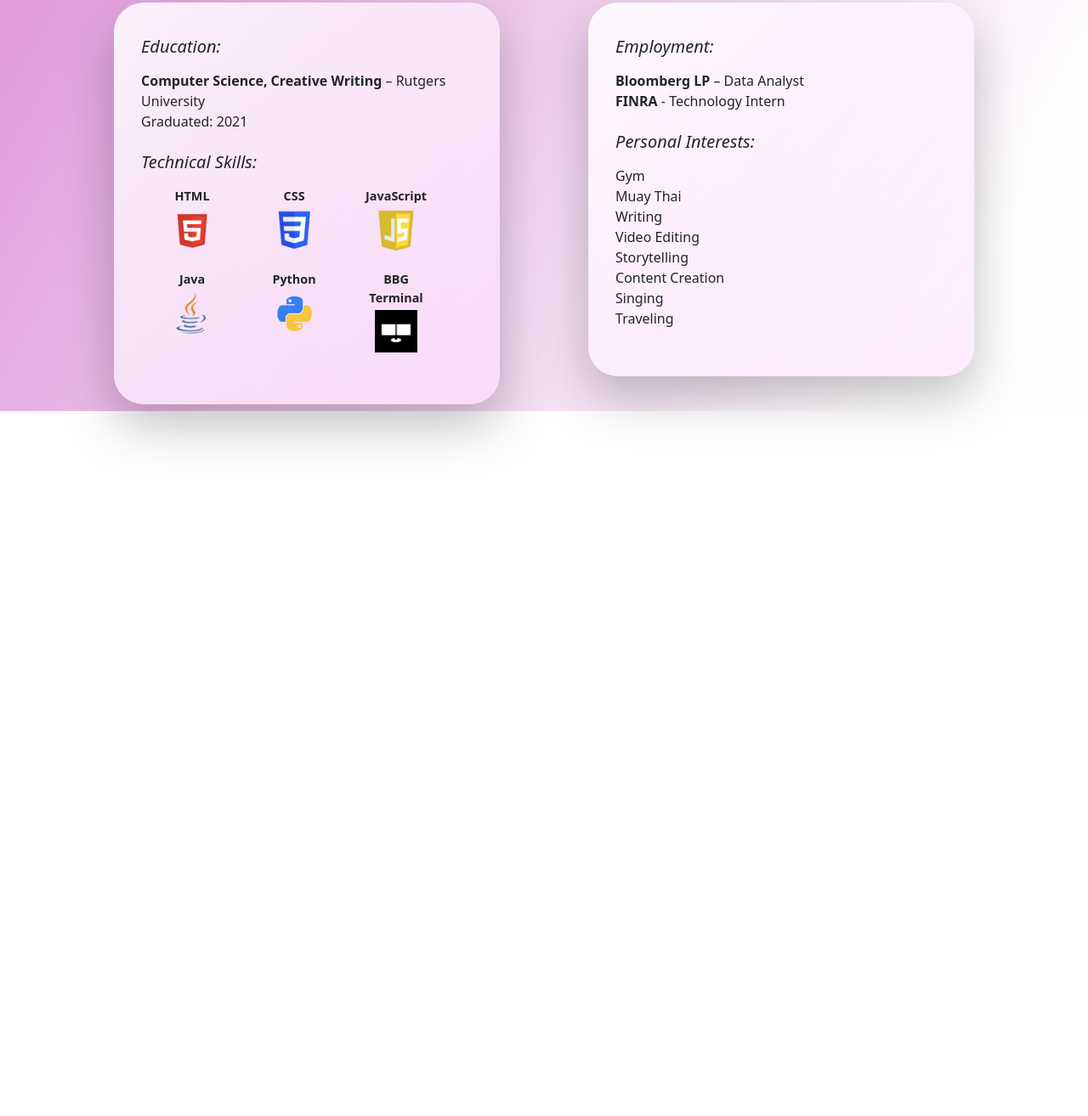
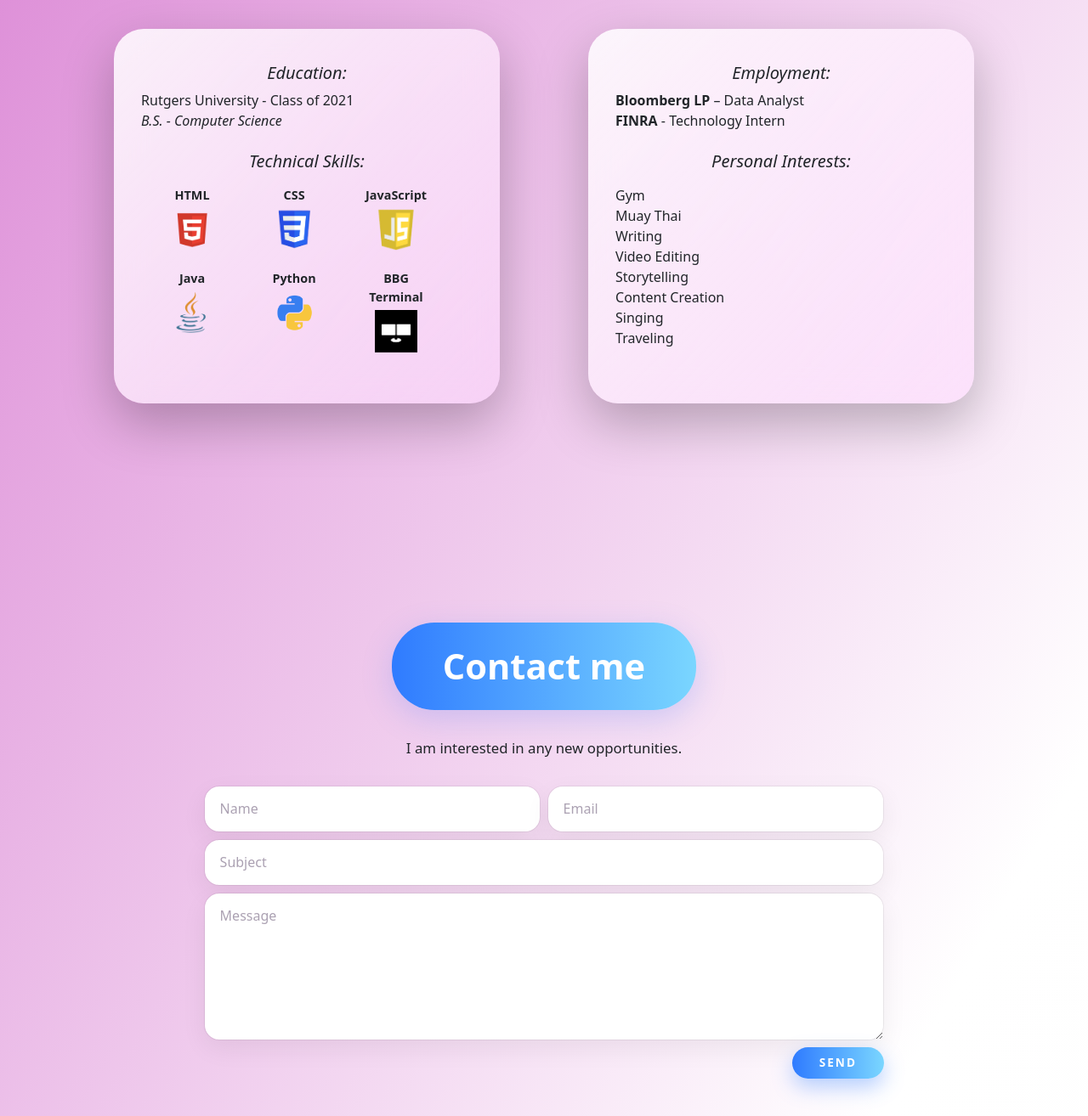
Before and after one commit to minabarsoum/my-portfolio, a plain HTML site: page index.html in a window 1280 px wide. Shown: the part 1186-2500 px from the top of the page at 85% size. Before the commit the page ends 1670 px from the top, so only its background shows below. Drawn offline with nearby package versions, Linux system fonts and the light colour scheme.

Commit message:
contact me page is updated

```diff
--- a/index.html
+++ b/index.html
@@ -20,12 +20,12 @@
                     <svg class="bi me-2" width="40" height="32" aria-hidden="true">
                         <use xlink:href="#bootstrap"></use>
                     </svg>
-                    <span class="section-pill">Welcome</span>
+                    <span style="color: white; font-size: 40px; font-weight: bold;">Welcome</span>
                 </a>
                 <ul class="nav nav-pills">
                     <li class="nav-item"><a href="#" class="nav-link home" aria-current="page">Home</a></li>
                     <li class="nav-item"><a href="#about" class="nav-link about">About</a></li>
-                    <li class="nav-item"><a href="#" class="nav-link contact">Contact</a></li>
+                    <li class="nav-item"><a href="#contact" class="nav-link contact">Contact</a></li>
                 </ul>
             </header>
         </div>
@@ -73,18 +73,18 @@
                     <!-- left col -->
                     <div class="about-blurb mt-4">
                         <div class="">
-                            <div class="row g-4">
+                            <div class="row g-4 align-items-stretch">
                                     <div class="col-md-6">
                                         <div class="about-bubble">
-                                            <h3 class="h5 mb-3"><em>Education:</em></h3>
+                                            <h3 class="h5 text-center"><em>Education:</em></h3>
                                             <ul class="list-unstyled mb-4">
-                                                <li><strong>Computer Science, Creative Writing</strong> – Rutgers University</li>
-                                                <li>Graduated: 2021</li>
+                                                <li>Rutgers University - Class of 2021</li>
+                                                <li><em>B.S. - Computer Science</em></li>
                                             </ul>
 
-                                            <h3 class="h5 mb-3"><em>Technical Skills:</em></h3>
+                                            <h3 class="h5 text-center mb-2"><em>Technical Skills:</em></h3>
                                             <div class="row justify-content-start tech-grid">
-
+                                                <!-- row 1 -->
                                                 <div class="col-4 col-sm-3 col-md-4 text-center mb-3">
                                                     <div class="tech-name">HTML</div>
                                                     <img src="./img/hmtl logo.png" class="tech-icon-img" alt="HTML">
@@ -100,7 +100,7 @@
                                                     <img src="./img/JavaScript-logo.png" class="tech-icon-img" alt="JavaScript">
                                                 </div>
 
-                                                <!-- Row 2 -->
+                                                <!-- row 2 -->
                                                 <div class="col-4 col-sm-3 col-md-4 text-center mb-3">
                                                     <div class="tech-name">Java</div>
                                                     <img src="./img/java logo.PNG" class="tech-icon-img" alt="Java">
@@ -122,14 +122,14 @@
                                     <div class="col-md-6">
                                         <div class="about-bubble">
 
-                                            <h3 class="h5 mb-3"><em>Employment:</em></h3>
+                                            <h3 class="h5 text-center"><em>Employment:</em></h3>
                                             <ul class="list-unstyled mb-4">
                                                 <li><strong>Bloomberg LP</strong> – Data Analyst </li>
                                                 <li><strong>FINRA</strong> - Technology Intern</li>
 
                                             </ul>
 
-                                            <h3 class="h5 mb-3"><em>Personal Interests:</em></h3>
+                                            <h3 class="h5 text-center mb-3"><em>Personal Interests:</em></h3>
                                             <ul class="list-unstyled">
                                                 <li>Gym</li>
                                                 <li>Muay Thai</li>
@@ -149,6 +149,39 @@
                 </div>
             </div>
         </section>
+        <!-- Contact -->
+        <section id="contact" class="contact-section">
+            <div class="container">
+
+                <div class="contact-pill">Contact me</div>
+                <p class="contact-subtitle">
+                    I am interested in any new opportunities.
+                </p>
+
+                <form class="contact-form">
+                    <div class="row g-2">
+                        <div class="col-md-6">
+                            <input type="text" class="form-control form-control-custom" placeholder="Name">
+                        </div>
+                        <div class="col-md-6">
+                            <input type="email" class="form-control form-control-custom" placeholder="Email">
+                        </div>
+
+                        <div class="col-12">
+                            <input type="text" class="form-control form-control-custom" placeholder="Subject">
+                        </div>
+
+                        <div class="col-12">
+                            <textarea class="form-control form-control-custom" rows="6" placeholder="Message"></textarea>
+                        </div>
+
+                        <div class="col-12 text-end">
+                            <button type="submit" class="btn btn-contact-outline">SEND</button>
+                        </div>
+                    </div>
+                </form>
+            </div>
+        </section>
     </section>
 </body>
 </html>
--- a/style.css
+++ b/style.css
@@ -7,7 +7,7 @@
     display: inline-block;
     padding: 14px 40px;
     border-radius: 50px;
-    background: linear-gradient(90deg, #3b82f6 0%, rgba(59, 130, 246, 0.6) 40%, rgba(59, 130, 246, 0) 100%);
+    background: linear-gradient(90deg, #2f7bff 0%, #7ad6ff 100%);
     font-size: 1.7rem;
     font-weight: 700;
     color: white;
@@ -111,7 +111,14 @@
     transform: translateY(-2px);
 }
 
+
+#about {
+    margin-top: 40px;
+    padding-bottom: 300px;
+}
+
 .about-bubble {
+    height: 100%;
     background: linear-gradient(135deg,
             rgba(255, 255, 255, 0.85),
             rgba(255, 220, 255, 0.55));
@@ -120,8 +127,9 @@
     box-shadow: 0 24px 60px rgba(0, 0, 0, 0.25);
     backdrop-filter: blur(18px);
     -webkit-backdrop-filter: blur(18px);
-    margin-bottom: 3rem;
+    margin-bottom: 1.5rem;
 }
+
 @media (min-width: 992px) {
     .about-bubble {
         width: 85%;
@@ -160,3 +168,85 @@
     padding-top: 0.1rem;
     padding-bottom: 0.3rem;
 }
+
+#contact {
+    margin-top: -130px;
+}
+
+.contact-section {
+    padding: 80px 0 100px;
+}
+
+.contact-pill {
+    display: block;
+    width: fit-content;
+    margin: 0 auto 2rem auto;
+    padding: 20px 60px;
+    border-radius: 50px;
+    font-size: 2.6rem;
+    font-weight: 700;
+    color: white;
+    text-align: center;
+    background: linear-gradient(90deg, #2f7bff 0%, #7ad6ff 100%);
+    backdrop-filter: blur(6px);
+    box-shadow: 0 10px 35px rgba(90, 130, 246, 0.25);
+}
+
+.contact-subtitle {
+    text-align: center;
+    margin-bottom: 2rem;
+    font-size: 1.05rem;
+    max-width: 650px;
+    margin-left: auto;
+    margin-right: auto;
+}
+
+.contact-form {
+    max-width: 800px;
+    margin: 0 auto;
+}
+
+.form-control-custom {
+    background-color: #ffffff;
+    border-radius: 18px;
+    border: 1px solid rgba(0, 0, 0, 0.06);
+    padding: 0.9rem 1.1rem;
+    color: #2d143f;
+    box-shadow: 0 10px 30px rgba(0, 0, 0, 0.06);
+}
+
+.form-control-custom::placeholder {
+    color: rgba(45, 20, 63, 0.4);
+}
+
+.form-control-custom:focus {
+    border-color: #7fc4ff;
+    box-shadow: 0 0 0 2px rgba(127, 196, 255, 0.35);
+    outline: none;
+}
+
+
+.btn-contact-outline {
+    border-radius: 999px;
+    border: none;
+    padding: 0.5rem 2rem;
+    font-size: 0.85rem;
+    font-weight: 600;
+    letter-spacing: 0.15em;
+    text-transform: uppercase;
+    color: #ffffff;
+    background: linear-gradient(90deg, #2f7bff 0%, #7ad6ff 100%);
+    box-shadow: 0 10px 25px rgba(47, 123, 255, 0.35);
+    transition: transform 0.15s ease, box-shadow 0.15s ease, opacity 0.15s ease;
+}
+
+.btn-contact-outline:hover {
+    transform: translateY(-1px);
+    box-shadow: 0 14px 30px rgba(47, 123, 255, 0.4);
+    opacity: 0.95;
+}
+
+.btn-contact-outline:active {
+    transform: translateY(1px);
+    box-shadow: 0 6px 18px rgba(47, 123, 255, 0.35);
+}
```
